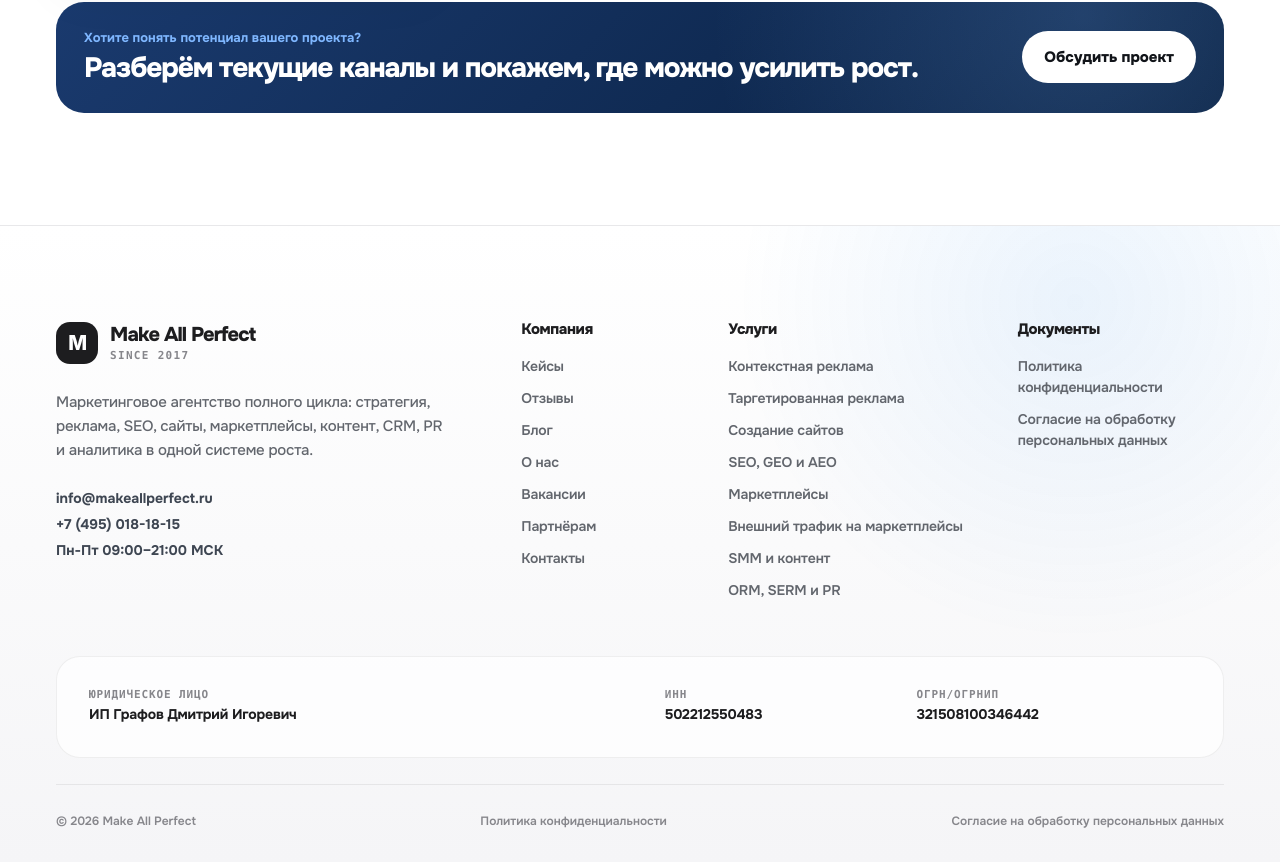
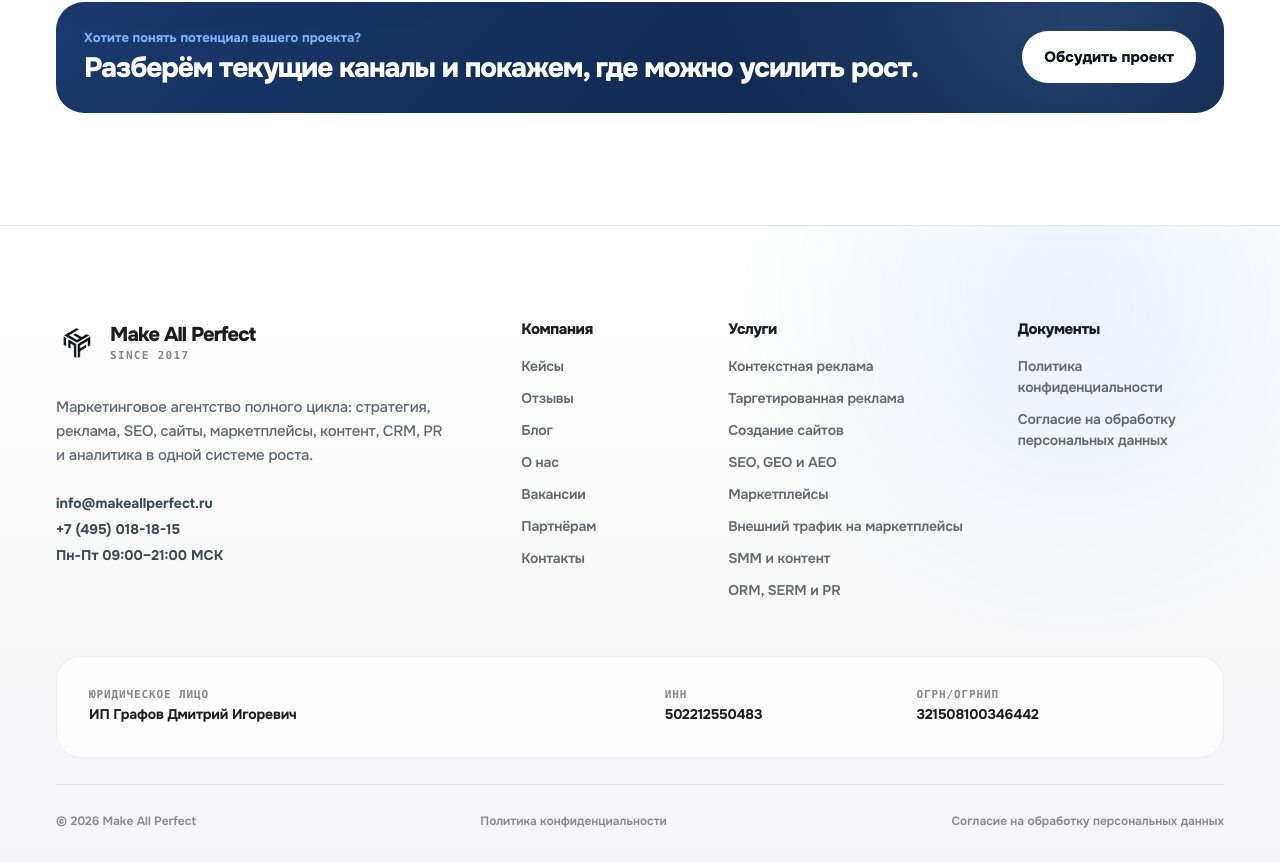
Before and after one commit to makeallperfectcompany/map2, a Next.js app: page /cases in a window 1280 px wide. Shown: the part 2728-3590 px from the top of the page. Built offline with nearby package versions, Linux system fonts and the light colour scheme.

Commit message:
footer: replace M icon with real logo

```diff
--- a/src/components/layout/Footer.module.css
+++ b/src/components/layout/Footer.module.css
@@ -28,17 +28,11 @@
   text-decoration: none;
 }
 
-.logoMark {
+.logoImage {
   width: 42px;
   height: 42px;
-  display: inline-flex;
-  align-items: center;
-  justify-content: center;
   border-radius: 14px;
-  color: #ffffff;
-  background: #1d1d1f;
-  font: 850 20px/1 Inter, Onest, system-ui, sans-serif;
-  letter-spacing: -0.06em;
+  object-fit: cover;
 }
 
 .logo strong {
@@ -202,10 +196,6 @@
     padding: 0 18px;
   }
 
-  .logoMark {
-    width: 40px;
-    height: 40px;
-  }
 
   .bottom {
     display: grid;
--- a/src/components/layout/Footer.tsx
+++ b/src/components/layout/Footer.tsx
@@ -1,4 +1,5 @@
 import Link from "next/link";
+import Image from "next/image";
 import { getFooterGroups } from "@/content/navigation/siteMap";
 import styles from "./Footer.module.css";
 
@@ -18,7 +19,14 @@
         <div className={styles.top}>
           <div className={styles.brand}>
             <Link className={styles.logo} href="/" aria-label="Make All Perfect — на главную">
-              <span className={styles.logoMark}>M</span>
+              <Image
+                src="/assets/home/hero/logo-header.webp"
+                alt="Make All Perfect"
+                width={0}
+                height={0}
+                sizes="42px"
+                className={styles.logoImage}
+              />
               <span>
                 <strong>Make All Perfect</strong>
                 <em>SINCE 2017</em>
```
